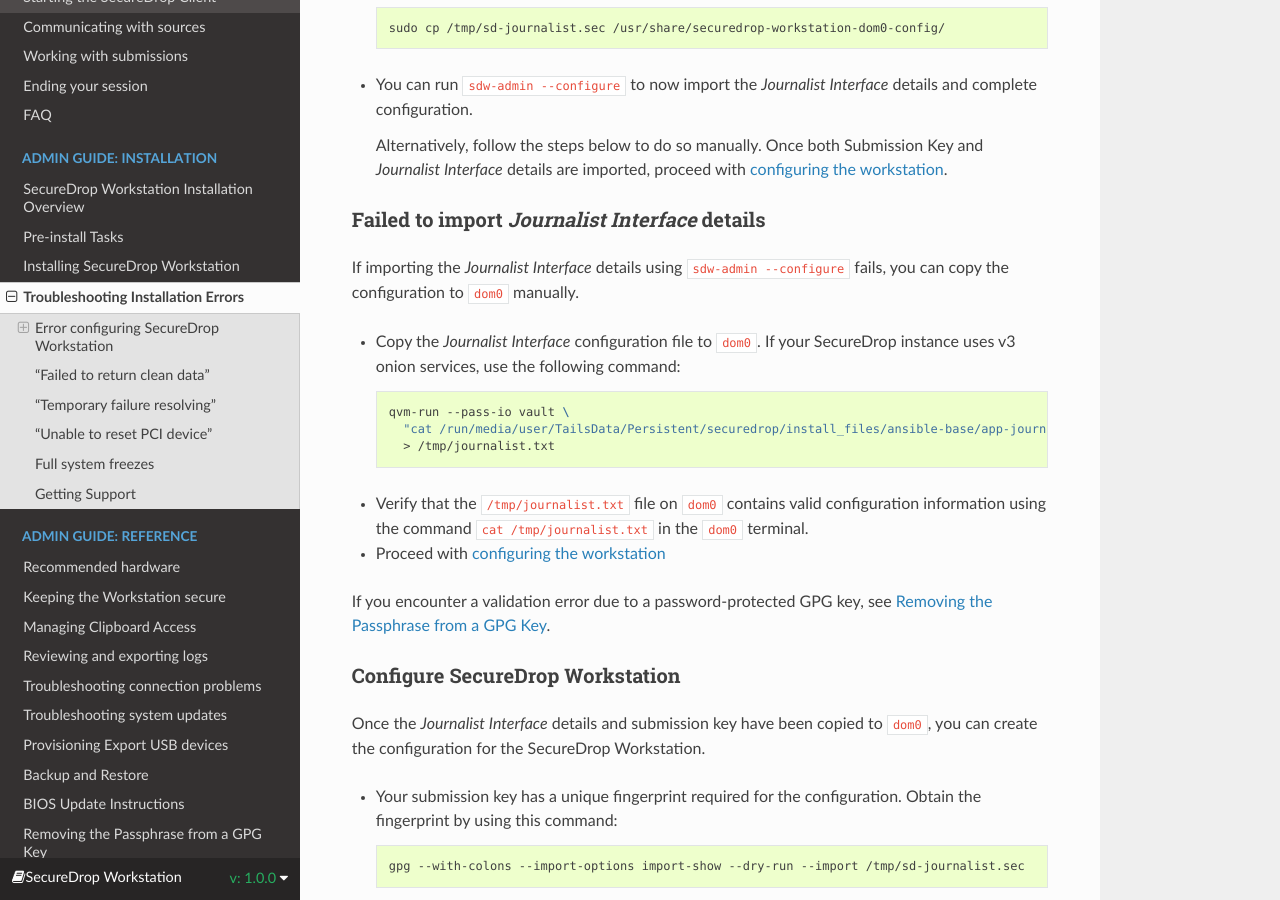
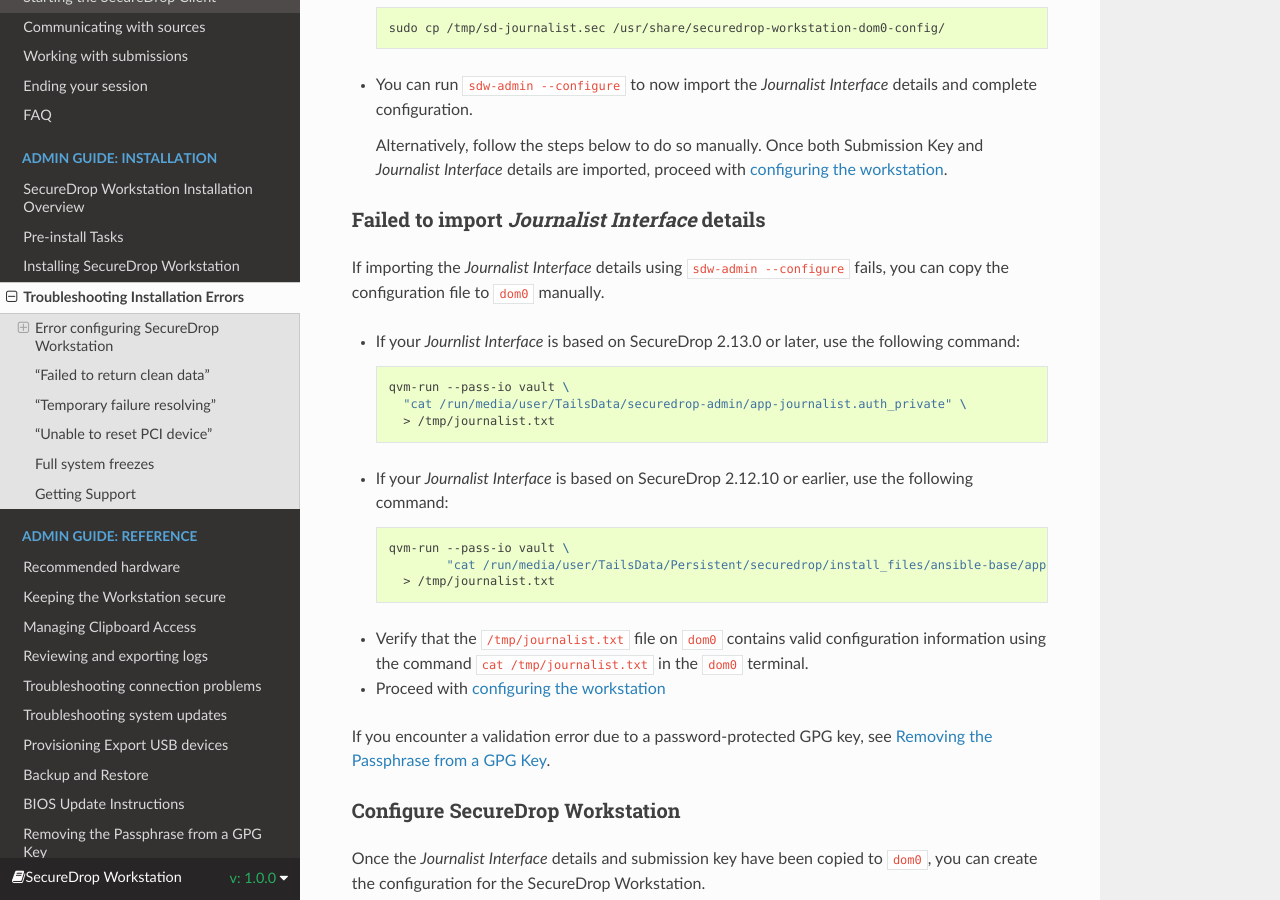
Before and after one commit to freedomofpress/securedrop-workstation-docs, a Sphinx documentation site: the page built from docs/admin/install/troubleshoot.rst, in a window 1280 px wide and 900 px high, scrolled down 888 px. Built offline with Sphinx 7.4.7 and the Read the Docs theme 3.1.0, drawn with Linux system fonts in a browser that asks for light colours.

Commit message:
update path for manually getting v3 auth key

```diff
--- a/docs/admin/install/troubleshoot.rst
+++ b/docs/admin/install/troubleshoot.rst
@@ -49,14 +49,22 @@
 Failed to import *Journalist Interface* details
 -----------------------------------------------
 
-If importing the *Journalist Interface* details using ``sdw-admin --configure`` fails, you can copy the configuration to ``dom0`` manually.
+If importing the *Journalist Interface* details using ``sdw-admin --configure`` fails, you can copy the configuration file to ``dom0`` manually.
 
-- Copy the *Journalist Interface* configuration file to ``dom0``. If your SecureDrop instance uses v3 onion services, use the following command:
+- If your *Journlist Interface* is based on SecureDrop 2.13.0 or later, use the following command:
 
   .. code-block:: sh
 
     qvm-run --pass-io vault \
-      "cat /run/media/user/TailsData/Persistent/securedrop/install_files/ansible-base/app-journalist.auth_private" \
+      "cat /run/media/user/TailsData/securedrop-admin/app-journalist.auth_private" \
+      > /tmp/journalist.txt
+
+- If your *Journalist Interface* is based on SecureDrop 2.12.10 or earlier, use the following command:
+
+  .. code-block:: sh
+
+    qvm-run --pass-io vault \
+            "cat /run/media/user/TailsData/Persistent/securedrop/install_files/ansible-base/app-journalist.auth_private" \
       > /tmp/journalist.txt
 
 - Verify that the ``/tmp/journalist.txt`` file on ``dom0`` contains valid configuration information using the command ``cat /tmp/journalist.txt`` in the ``dom0`` terminal.
```
